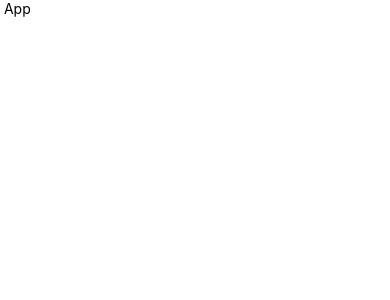
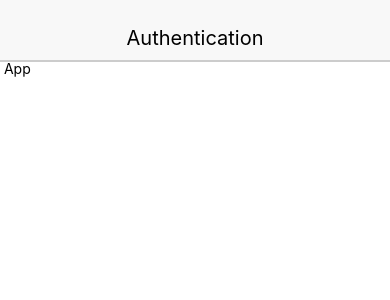
Before and after one commit to Em01/react-native-auth, a React Native app: screen / in a window 390 px wide. Shown: the top 300 px of the page. Built offline with nearby package versions, Linux system fonts and the light colour scheme.

Commit message:
further setup using common

```diff
--- a/src/App.js
+++ b/src/App.js
@@ -1,10 +1,12 @@
 import React, { Component } from 'react'
 import { View, Text } from 'react-native'
+import { Header } from './components/common'
 
 class App extends Component {
   render() {
     return (
       <View>
+        <Header headerText="Authentication" />
         <Text> App </Text>
       </View>
     )
--- /dev/null
+++ b/src/components/common/Button.js
@@ -0,0 +1,35 @@
+import React from 'react'
+import { Text, TouchableOpacity } from 'react-native'
+
+const Button = ({onPress, children}) => {
+  const { buttonStyle, textStyle } = styles;
+  return (
+    <TouchableOpacity onPress={onPress} style={buttonStyle}>
+      <Text style={textStyle}>
+        {children}
+      </Text>
+    </TouchableOpacity>
+  )
+}
+
+const styles= {
+  buttonStyle: {
+    flex: 1,
+    alignSelf: 'stretch',
+    backgroundColor: '#fff',
+    borderRadius: 5,
+    borderWidth: 1,
+    borderColor: '#007aff',
+    marginLeft: 5,
+    marginRight: 5
+  },
+  textStyle: {
+    alignSelf: 'center',
+    color: '#007aff',
+    fontSize: 16,
+    fontWeight: '600',
+    paddingTop: 10,
+    paddingBottom: 10
+  }
+}
+export { Button };
--- /dev/null
+++ b/src/components/common/Card.js
@@ -0,0 +1,28 @@
+import React from 'react'
+import { View } from 'react-native'
+
+const Card = (props) => {
+  return (
+    <View style={styles.containerStyle}>
+      {props.children}
+    </View>
+  )
+}
+const styles = {
+  containerStyle: {
+    borderWidth: 1,
+    borderRadius: 2,
+    borderColor: '#ddd',
+    borderBottomWidth: 0,
+    shadowColor: '#000',
+    shadowOffset: { width: 0, height: 2},
+    shadowOpacity: 0.1,
+    shadowRadius: 2,
+    elevation: 1,
+    marginLeft: 5,
+    marginRight: 5,
+    marginTop: 10
+  }
+}
+
+export { Card };
--- /dev/null
+++ b/src/components/common/CardSection.js
@@ -0,0 +1,24 @@
+import React from 'react'
+import { View } from 'react-native'
+
+const CardSection = (props) => {
+  return (
+    <View style={styles.containerStyle}>
+      {props.children}
+    </View>
+  )
+}
+
+const styles = {
+  containerStyle: {
+    borderBottomWidth: 1,
+    padding: 5,
+    backgroundColor: '#fff',
+    justifyContent: 'flex-start',
+    flexDirection: 'row',
+    borderColor: '#ddd',
+    position: 'relative'
+  }
+}
+
+export { CardSection }
--- /dev/null
+++ b/src/components/common/Header.js
@@ -0,0 +1,32 @@
+import React from 'react'
+import { Text, View } from 'react-native'
+
+
+const Header = (props) => {
+	const { textStyle, viewStyle } = styles;
+	return (
+		<View style={viewStyle}>
+			<Text style={textStyle}>{props.headerText}</Text>
+		</View>
+	)
+}
+
+const styles = {
+	viewStyle: {
+		backgroundColor: '#F8F8F8',
+		justifyContent: 'center',
+		alignItems: 'center',
+		height: 60,
+		paddingTop: 15,
+		shadowColor: '#000',
+		shadowOffset: {width: 0, height: 2},
+		shadowOpacity: 0.2,
+		elevation: 2,
+		position: 'relative'
+	},
+	textStyle: {
+		fontSize: 20
+	}
+};
+
+export { Header }
--- /dev/null
+++ b/src/components/common/index.js
@@ -0,0 +1,4 @@
+export * from './Button'
+export * from './Card'
+export * from './CardSection'
+export * from './Header'
```
